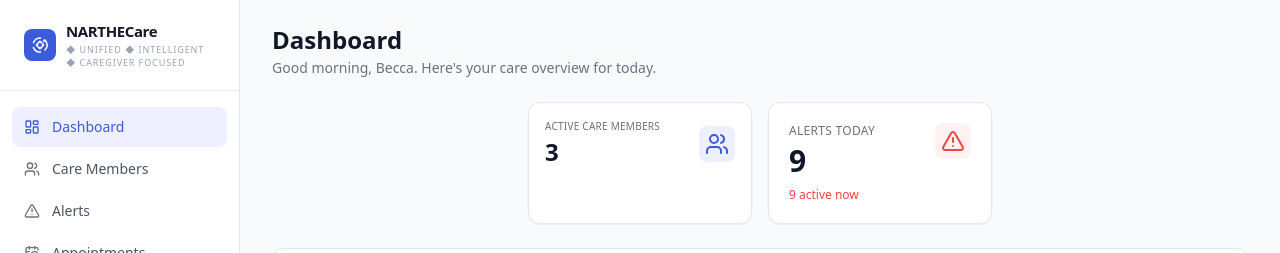
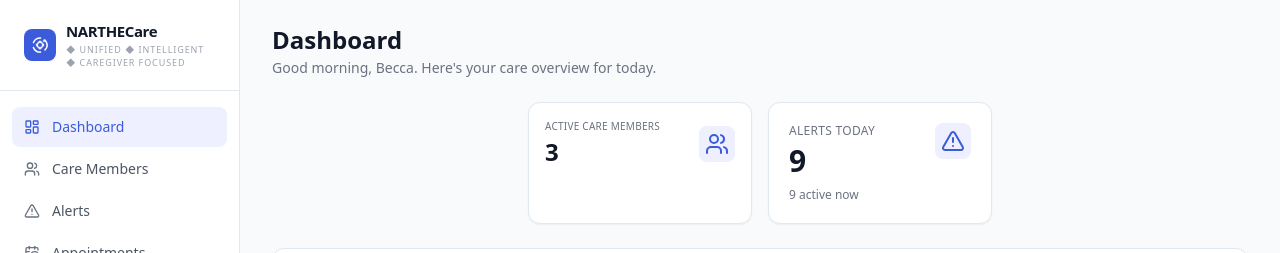
Before and after one commit to Becow13/NARTHECare, a Next.js app: page /dashboard in a window 1280 px wide. Shown: the top 253 px of the page. Built offline with nearby package versions, Linux system fonts and the light colour scheme.

Commit message:
feat: Alerts Today card neutral blue color scheme

```diff
--- a/app/dashboard/page.tsx
+++ b/app/dashboard/page.tsx
@@ -138,12 +138,12 @@ export default function DashboardPage() {
                   {stats.alertsToday}
                 </p>
               </div>
-              <div className="w-9 h-9 rounded-lg bg-red-50 dark:bg-red-900/20 flex items-center justify-center">
-                <AlertTriangle className="h-4.5 w-4.5 text-red-500" />
+              <div className="w-9 h-9 rounded-lg bg-[#EEF0FF] dark:bg-[#3B5BDB]/20 flex items-center justify-center">
+                <AlertTriangle className="h-4.5 w-4.5 text-[#3B5BDB]" />
               </div>
             </div>
             {activeAlerts.length > 0 && (
-              <p className="text-xs text-red-500 mt-2 font-medium">
+              <p className="text-xs text-gray-500 dark:text-gray-400 mt-2 font-medium">
                 {activeAlerts.length} active now
               </p>
             )}
```
